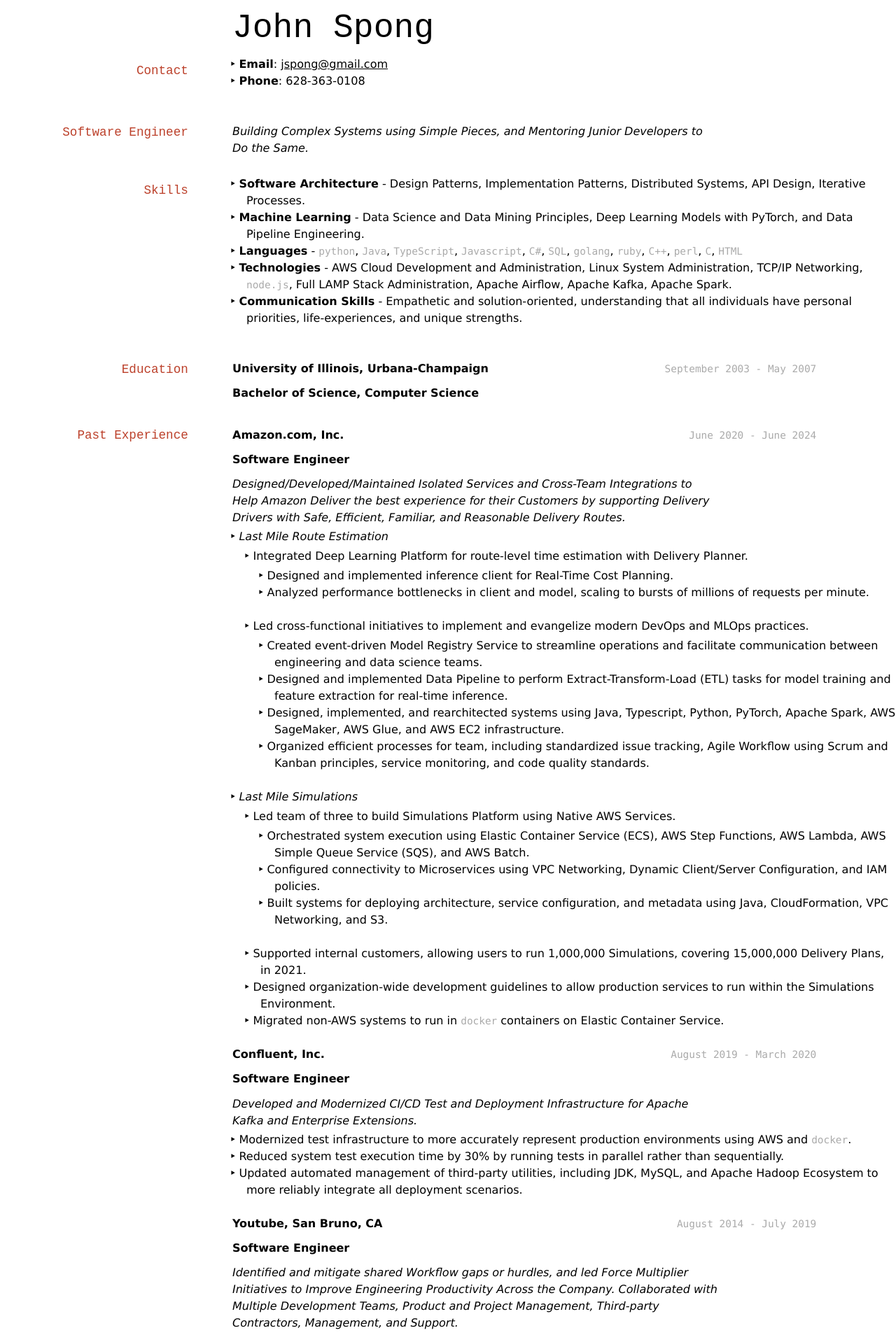
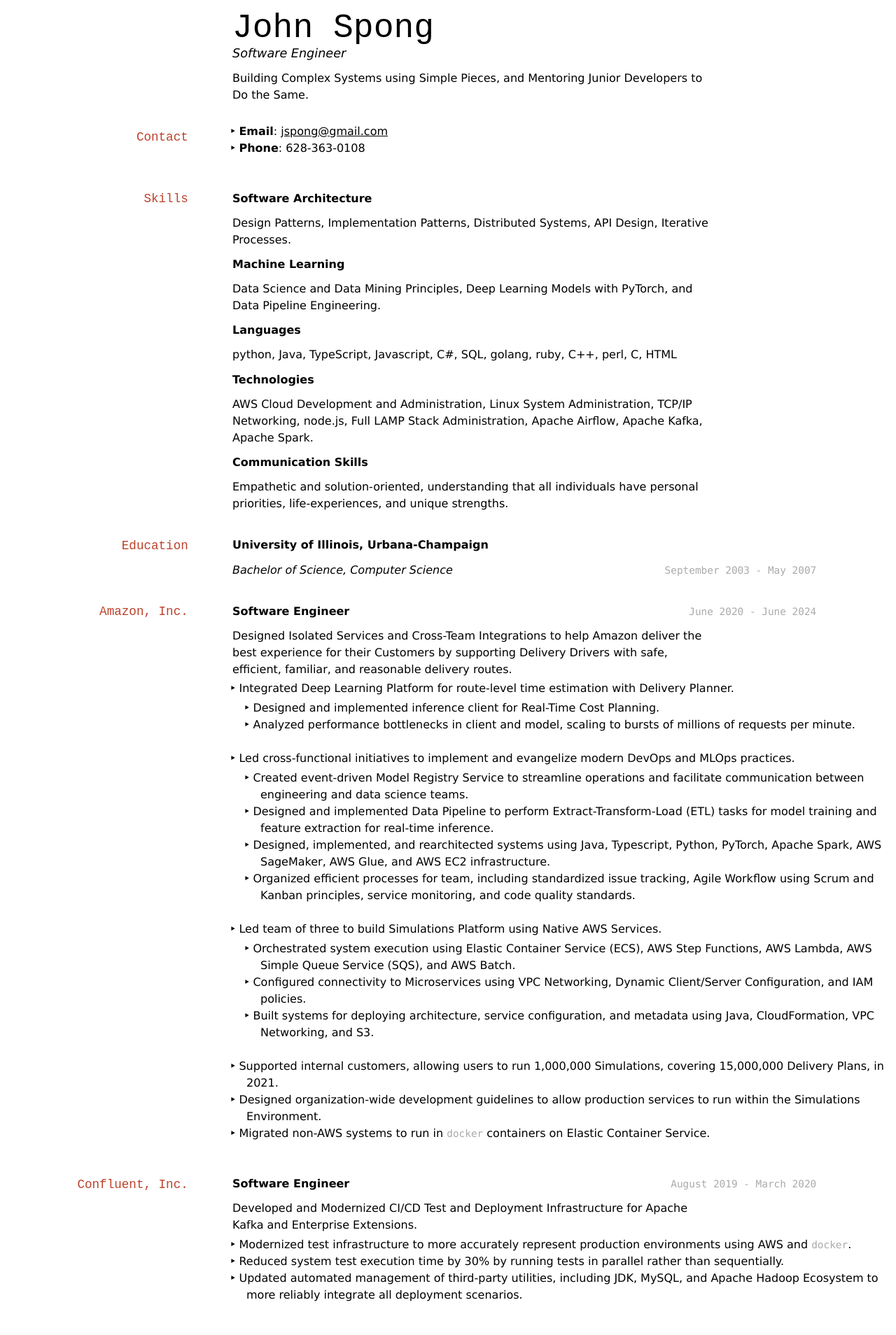
Before and after one commit to jspong/jspong.github.io, a Jekyll site: the page built from resume.md, in a window 1280 px wide. Shown: the top 1908 px of the page at 70% size. Built offline with Jekyll 4.4.1, drawn with Linux system fonts in a browser that asks for light colours; some of the changed text lies outside the part shown.

Commit message:
Final revision for ML

```diff
--- a/_layouts/cv.html
+++ b/_layouts/cv.html
@@ -14,6 +14,11 @@
 
   gtag('config', 'G-WRYJ0DGTZG');
 </script>
+<style media="print">
+#riverbed-technology {
+	text-wrap: nowrap;
+}
+</style>
 </head>
 <body>
   <div id="main">
--- a/media/davewhipp-print.css
+++ b/media/davewhipp-print.css
@@ -53,8 +53,8 @@
 
 body {
 	font: normal normal 400;
-	font-size: 11pt;
-	line-height: 1.25em;
+	font-size: 12pt;
+	line-height: 1.35em;
 	/*also written as...  font: normal normal 400 100%/1.5em;*/
 	font-family: Avenir,Verdana,sans-serif;
 	/*margin-top: 1em;
@@ -120,7 +120,7 @@
 
 h1 {
 	text-align: left;
-	font-size: 2.2em;
+	font-size: 3em;
 	line-height: 1em;
 	position: relative;
 	left: 25%;
@@ -139,7 +139,7 @@
 	position: relative;
 	top: 1.2em;
 	text-align: right;
-	width: 15%;
+	width: 20%;
 }
 
 
--- a/resume.md
+++ b/resume.md
@@ -9,75 +9,87 @@
 
 # John Spong
 
+Software Engineer
+
+Building Complex Systems using Simple Pieces, and Mentoring Junior Developers to Do the Same.
+
 ## Contact
 
 * **Email**: [jspong@gmail.com](mailto:jspong@gmail.com)
 * **Phone**: 628-363-0108
 
-## Software Engineer
-
-_Building Complex Systems using Simple Pieces, and Mentoring Junior Developers to Do the Same._
 
 ## Skills
 
-* **Software Architecture** - Design Patterns, Implementation Patterns, Distributed Systems, API Design, Iterative Processes.
-* **Machine Learning** - Data Science and Data Mining Principles, Deep Learning Models with PyTorch, and Data Pipeline Engineering.
-* **Languages** - `python`, `Java`, `TypeScript`, `Javascript`, `C#`, `SQL`, `golang`, `ruby`, `C++`, `perl`, `C`, `HTML`
-* **Technologies** - AWS Cloud Development and Administration, Linux System Administration, TCP/IP Networking, `node.js`, Full LAMP Stack Administration, Apache Airflow, Apache Kafka, Apache Spark.
-* **Communication Skills** - Empathetic and solution-oriented, understanding that all individuals have personal priorities, life-experiences, and unique strengths.
+**Software Architecture**
+
+Design Patterns, Implementation Patterns, Distributed Systems, API Design, Iterative Processes.
+
+**Machine Learning**
+
+Data Science and Data Mining Principles, Deep Learning Models with PyTorch, and Data Pipeline Engineering.
+
+**Languages**
+
+python, Java, TypeScript, Javascript, C#, SQL, golang, ruby, C++, perl, C, HTML
+
+**Technologies**
+
+AWS Cloud Development and Administration, Linux System Administration, TCP/IP Networking, node.js, Full LAMP Stack Administration, Apache Airflow, Apache Kafka, Apache Spark.
+
+**Communication Skills**
+
+Empathetic and solution-oriented, understanding that all individuals have personal priorities, life-experiences, and unique strengths.
 
 ## Education
 
 __University of Illinois, Urbana-Champaign__
+
+*Bachelor of Science, Computer Science*
 `September 2003 - May 2007`
 
-**Bachelor of Science, Computer Science**
 
-## Past Experience
 
-__Amazon.com, Inc.__
+## Amazon, Inc.
+**Software Engineer**
 `June 2020 - June 2024`
 
+
+> Designed Isolated Services and Cross-Team Integrations to help Amazon deliver the best experience for their Customers by supporting Delivery Drivers with safe, efficient, familiar, and reasonable delivery routes.
+
+- Integrated Deep Learning Platform for route-level time estimation with Delivery Planner.
+  - Designed and implemented inference client for Real-Time Cost Planning.
+  - Analyzed performance bottlenecks in client and model, scaling to bursts of millions of requests per minute.
+- Led cross-functional initiatives to implement and evangelize modern DevOps and MLOps practices.
+  - Created event-driven Model Registry Service to streamline operations and facilitate communication between engineering and data science teams.
+  - Designed and implemented Data Pipeline to perform Extract-Transform-Load (ETL) tasks for model training and feature extraction for real-time inference.
+  - Designed, implemented, and rearchitected systems using Java, Typescript, Python, PyTorch, Apache Spark, AWS SageMaker, AWS Glue, and AWS EC2 infrastructure.
+  - Organized efficient processes for team, including standardized issue tracking, Agile Workflow using Scrum and Kanban principles, service monitoring, and code quality standards.
+- Led team of three to build Simulations Platform using Native AWS Services.
+  - Orchestrated system execution using Elastic Container Service (ECS), AWS Step Functions, AWS Lambda, AWS Simple Queue Service (SQS), and AWS Batch.
+  - Configured connectivity to Microservices using VPC Networking, Dynamic Client/Server Configuration, and IAM policies.
+  - Built systems for deploying architecture, service configuration, and metadata using Java, CloudFormation, VPC Networking, and S3.
+- Supported internal customers, allowing users to run 1,000,000 Simulations, covering 15,000,000 Delivery Plans, in 2021.
+- Designed organization-wide development guidelines to allow production services to run within the Simulations Environment.
+- Migrated non-AWS systems to run in `docker` containers on Elastic Container Service.
+
+## Confluent, Inc.
 **Software Engineer**
-
-_Designed/Developed/Maintained Isolated Services and Cross-Team Integrations to Help Amazon Deliver the best experience for their Customers by supporting Delivery Drivers with Safe, Efficient, Familiar, and Reasonable Delivery Routes._
-
-- *Last Mile Route Estimation*
-  - Integrated Deep Learning Platform for route-level time estimation with Delivery Planner.
-    - Designed and implemented inference client for Real-Time Cost Planning.
-    - Analyzed performance bottlenecks in client and model, scaling to bursts of millions of requests per minute.
-  - Led cross-functional initiatives to implement and evangelize modern DevOps and MLOps practices.
-    - Created event-driven Model Registry Service to streamline operations and facilitate communication between engineering and data science teams.
-    - Designed and implemented Data Pipeline to perform Extract-Transform-Load (ETL) tasks for model training and feature extraction for real-time inference.
-    - Designed, implemented, and rearchitected systems using Java, Typescript, Python, PyTorch, Apache Spark, AWS SageMaker, AWS Glue, and AWS EC2 infrastructure.
-    - Organized efficient processes for team, including standardized issue tracking, Agile Workflow using Scrum and Kanban principles, service monitoring, and code quality standards.
-
-- *Last Mile Simulations*
-  - Led team of three to build Simulations Platform using Native AWS Services.
-    - Orchestrated system execution using Elastic Container Service (ECS), AWS Step Functions, AWS Lambda, AWS Simple Queue Service (SQS), and AWS Batch.
-    - Configured connectivity to Microservices using VPC Networking, Dynamic Client/Server Configuration, and IAM policies.
-    - Built systems for deploying architecture, service configuration, and metadata using Java, CloudFormation, VPC Networking, and S3.
-  - Supported internal customers, allowing users to run 1,000,000 Simulations, covering 15,000,000 Delivery Plans, in 2021.
-  - Designed organization-wide development guidelines to allow production services to run within the Simulations Environment.
-  - Migrated non-AWS systems to run in `docker` containers on Elastic Container Service.
-
-__Confluent, Inc.__
 `August 2019 - March 2020`
 
-**Software Engineer**
 
-_Developed and Modernized CI/CD Test and Deployment Infrastructure for Apache Kafka and Enterprise Extensions._
+> Developed and Modernized CI/CD Test and Deployment Infrastructure for Apache Kafka and Enterprise Extensions.
 
 * Modernized test infrastructure to more accurately represent production environments using AWS and `docker`.
 * Reduced system test execution time by 30% by running tests in parallel rather than sequentially.
 * Updated automated management of third-party utilities, including JDK, MySQL, and Apache Hadoop Ecosystem to more reliably integrate all deployment scenarios.
 
-__Youtube, San Bruno, CA__
+## Youtube, Inc.
+**Software Engineer**
 `August 2014 - July 2019`
 
-**Software Engineer**
 
-_Identified and mitigate shared Workflow gaps or hurdles, and led Force Multiplier Initiatives to Improve Engineering Productivity Across the Company. Collaborated with Multiple Development Teams, Product and Project Management, Third-party Contractors, Management, and Support._
+> Identified and mitigate shared Workflow gaps or hurdles, and led Force Multiplier Initiatives to Improve Engineering Productivity Across the Company.
 
 * Led large, cross-team code cleanups on Live CI/CD Environment with zero production issues.
     * Followed mature DevOps Practices to ensure all code was thoroughly reviewed and tested before/during
@@ -88,12 +100,11 @@
 * Streamlined automated testing and simplified building running services and mobile (iOS and Android) apps.
 * Interviewed candidates and mentored new engineers on the team.
 
-__Clustrix, San Francisco, CA__
+## Clustrix, Inc.
+**Software Engineer in Test**
 `January 2013 - July 2014`
 
-**Software Engineer in Test**
-
-_Wrote, Executed, and Automated Test Plans for Distributed MySQL-Compatible Database. Directly Supported Customer issues, Reproducing Failures and Diagnosing Root Causes._
+> Wrote, Executed, and Automated Test Plans for Distributed MySQL-Compatible Database. Directly Supported Customer issues, Reproducing Failures and Diagnosing Root Causes.
 
 * Led testing and verification of XML Functions, SQL Triggers, and
   Distributed Disaster Recovery and Consistency, from design through customer support.
@@ -108,12 +119,13 @@
   Replay Queues for Disaster Recovery, and Paxos-driven node management.
 * Interviewed candidates and mentored new engineers on the team.
 
-__Google, Inc.__
+&nbsp;
+
+## Google, Inc.
+**Software Engineer in Test**
 `January 2010 - August 2010`
 
-**Software Engineer in Test**
-
-_Developed first Scalable and Reusable Integration Test Infrastructure for the Android Marketplace._
+> Developed first Scalable and Reusable Integration Test Infrastructure for the Android Marketplace.
 
 * Wrote, maintained, and executed Integration Tests for the Android
   Marketplace using Java and Selenium.
@@ -121,12 +133,11 @@
   legacy framework to allow all developers to create more reliable and
   scalable tests.
 
-__Riverbed Technology, San Francisco, CA__
+## Riverbed Technology
+**Quality Assurance Engineer**
 `August 2007 - December 2009`
 
-**Quality Assurance Engineer**
-
-_Automated Integration and Regression Tests for WAN Optimization, Working with Product and Engineering to Ensure Quality from Conception through Client Support_
+> Automated Integration and Regression Tests for WAN Optimization, Working with Product and Engineering to Ensure Quality from Conception through Client Support
 
 * Led a team of six engineers in engineering efforts, coordinating individual contributions into a cohesive and unified test system.
 * Wrote Client Automation, Server Deployment, and Network Configuration in `bash`, `C#`, `perl`, `python` to allow reusable test code for Windows and Linux clients.
```
